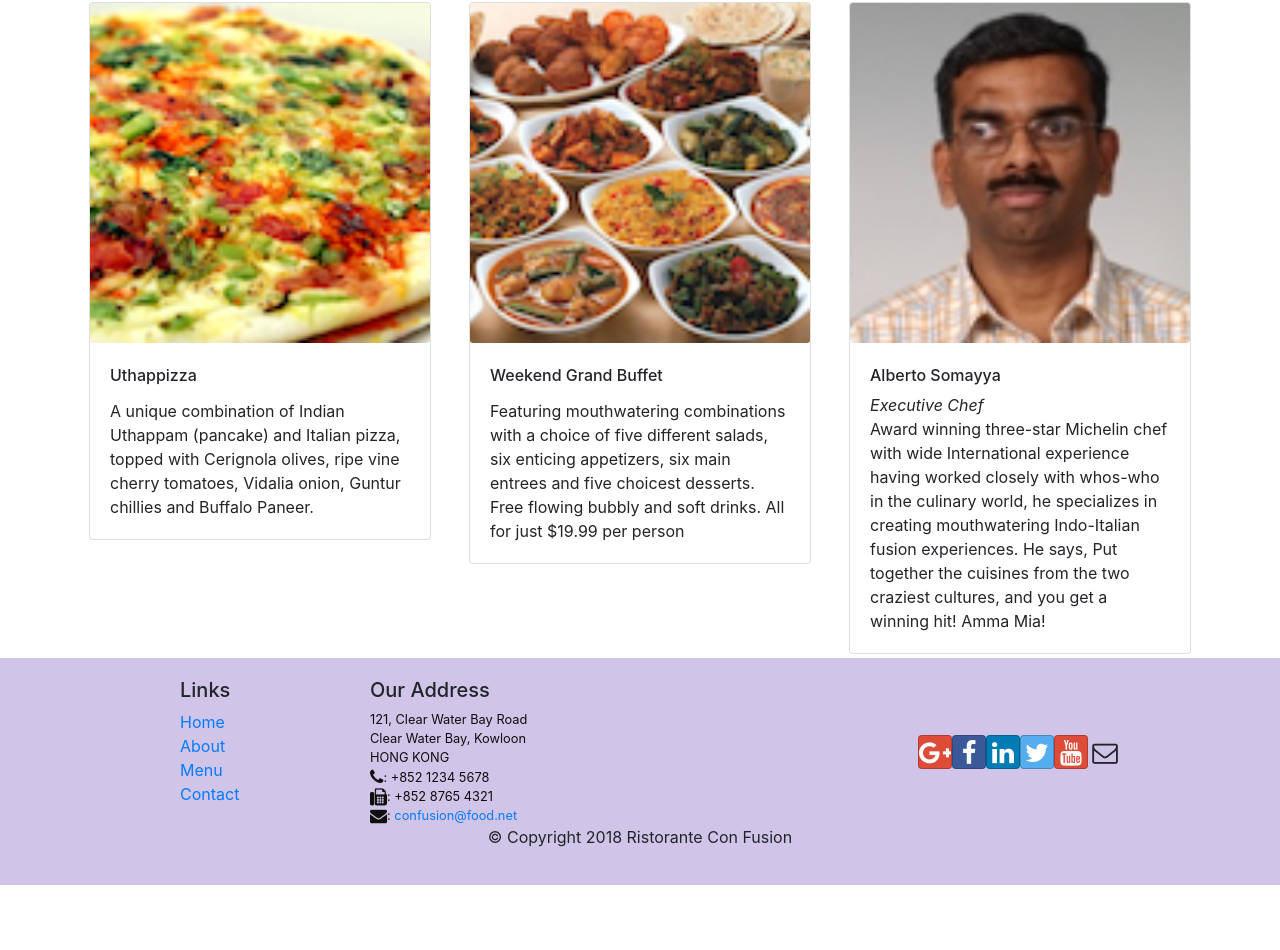
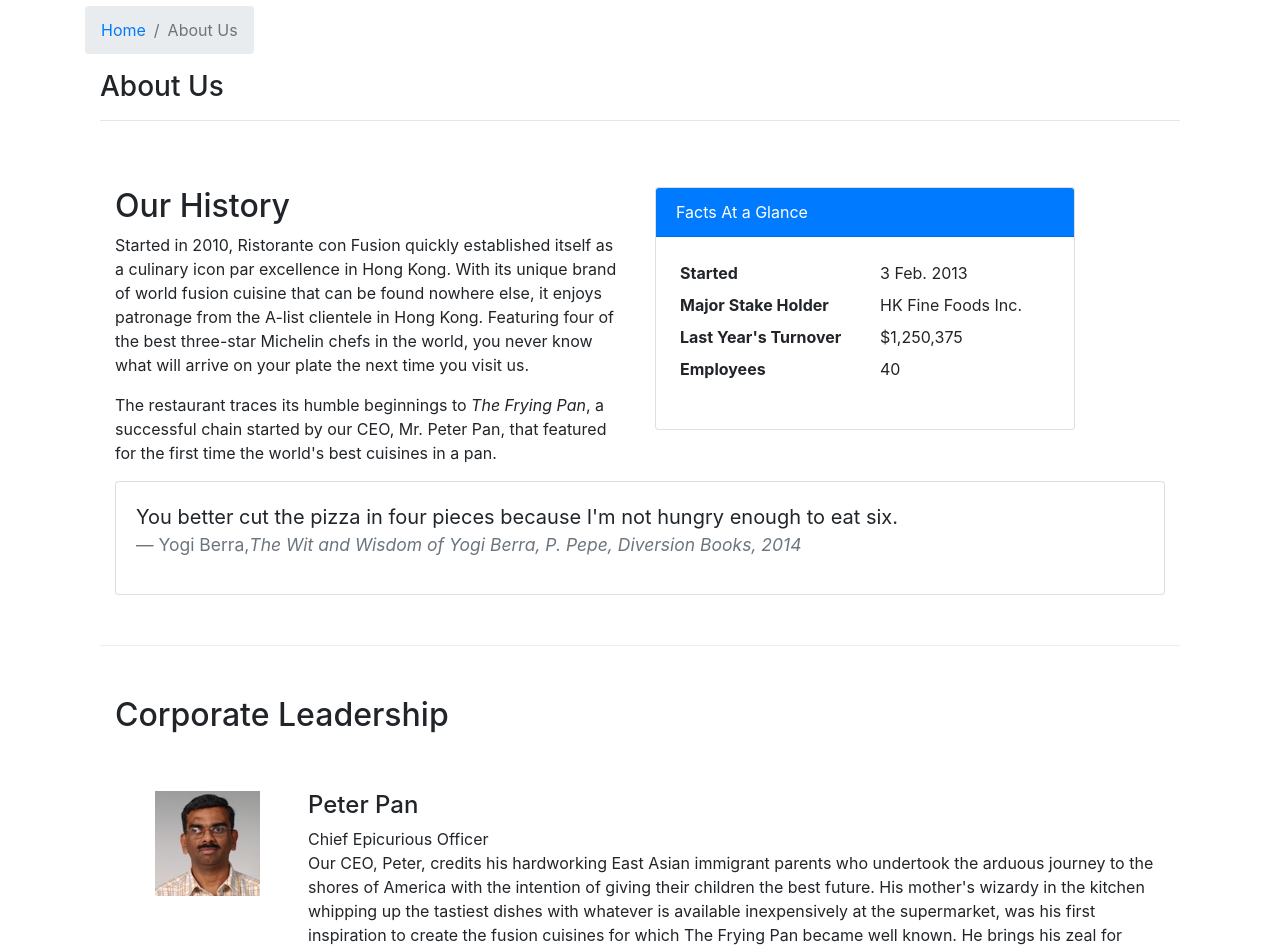
Before and after one commit to shugeeth/coursera-reactjs, a React (Create React App) app: page /aboutus in a window 1280 px wide. Before the commit this address led to /home. Shown: the part 400-1350 px from the top of the page. Before the commit the page ends 1285 px from the top, so only its background shows below. Built offline with nearby package versions, Linux system fonts and the light colour scheme.

Commit message:
Week 2 Assignment - About Component

```diff
--- /dev/null
+++ b/src/components/AboutComponent.js
@@ -0,0 +1,92 @@
+import React from 'react';
+import { Breadcrumb, BreadcrumbItem, Card, CardBody, CardHeader, Media } from 'reactstrap';
+import { Link } from 'react-router-dom';
+
+function RenderLeader({leader}){
+    return(
+        <Media className="mt-5">
+            <Media left>
+                <Media object src={leader.image} alt={leader.name} />
+            </Media>
+            <Media body className="ml-5">
+                <Media heading>{leader.name}</Media>
+                <Media>{leader.designation}</Media>
+                <Media>{leader.description}</Media>
+            </Media>
+        </Media>
+    );
+}
+
+function About(props) {
+
+    const leaders = props.leaders.map((leader) => {
+        return (
+            <RenderLeader leader={leader} />
+        );
+    });
+
+    return(
+        <div className="container">
+            <div className="row mt-3">
+                <Breadcrumb>
+                    <BreadcrumbItem><Link to="/home">Home</Link></BreadcrumbItem>
+                    <BreadcrumbItem active>About Us</BreadcrumbItem>
+                </Breadcrumb>
+                <div className="col-12">
+                    <h3>About Us</h3>
+                    <hr />
+                </div>
+            </div>
+            <div className="row row-content">
+                <div className="col-12 col-md-6">
+                    <h2>Our History</h2>
+                    <p>Started in 2010, Ristorante con Fusion quickly established itself as a culinary icon par excellence in Hong Kong. With its unique brand of world fusion cuisine that can be found nowhere else, it enjoys patronage from the A-list clientele in Hong Kong.  Featuring four of the best three-star Michelin chefs in the world, you never know what will arrive on your plate the next time you visit us.</p>
+                    <p>The restaurant traces its humble beginnings to <em>The Frying Pan</em>, a successful chain started by our CEO, Mr. Peter Pan, that featured for the first time the world's best cuisines in a pan.</p>
+                </div>
+                <div className="col-12 col-md-5">
+                    <Card>
+                        <CardHeader className="bg-primary text-white">Facts At a Glance</CardHeader>
+                        <CardBody>
+                            <dl className="row p-1">
+                                <dt className="col-6">Started</dt>
+                                <dd className="col-6">3 Feb. 2013</dd>
+                                <dt className="col-6">Major Stake Holder</dt>
+                                <dd className="col-6">HK Fine Foods Inc.</dd>
+                                <dt className="col-6">Last Year's Turnover</dt>
+                                <dd className="col-6">$1,250,375</dd>
+                                <dt className="col-6">Employees</dt>
+                                <dd className="col-6">40</dd>
+                            </dl>
+                        </CardBody>
+                    </Card>
+                </div>
+                <div className="col-12">
+                    <Card>
+                        <CardBody className="bg-faded">
+                            <blockquote className="blockquote">
+                                <p className="mb-0">You better cut the pizza in four pieces because
+                                    I'm not hungry enough to eat six.</p>
+                                <footer className="blockquote-footer">Yogi Berra,
+                                <cite title="Source Title">The Wit and Wisdom of Yogi Berra,
+                                    P. Pepe, Diversion Books, 2014</cite>
+                                </footer>
+                            </blockquote>
+                        </CardBody>
+                    </Card>
+                </div>
+            </div>
+            <div className="row row-content">
+                <div className="col-12">
+                    <h2>Corporate Leadership</h2>
+                </div>
+                <div className="col-12">
+                    <Media list>
+                        {leaders}
+                    </Media>
+                </div>
+            </div>
+        </div>
+    );
+}
+
+export default About;
--- a/src/components/MainComponent.js
+++ b/src/components/MainComponent.js
@@ -13,6 +13,7 @@
 import { Switch, Route, Redirect } from "react-router-dom";
 import Home from "./HomeComponent";
 import Contact from "./ContactComponent";
+import About from "./AboutComponent";
 
 class Main extends Component {
   constructor(props){
@@ -50,7 +51,8 @@
                 dishClick={(dishId) => this.onDishSelect(dishId)} /> */}
             <Switch>
               <Route path="/home" component={HomePage} />
-              <Route exact path="/menu" component={ () => <Menu dishes={this.state.dishes}/> } />
+              <Route path="/aboutus" component={()=><About leaders={this.state.leaders}/>} />
+              <Route exact path="/menu" component={()=><Menu dishes={this.state.dishes}/> } />
               <Route path="/menu/:dishId" component={DishWithId} />
               <Route path="/contactus" component={Contact} />
               <Redirect to="/home" />
```
